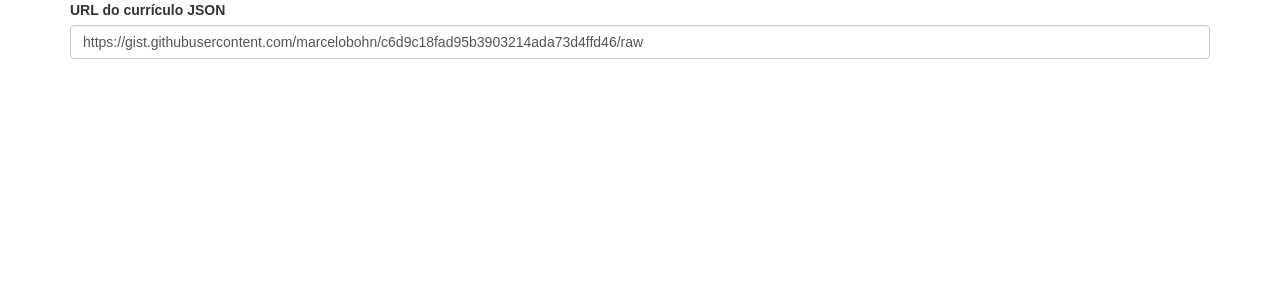
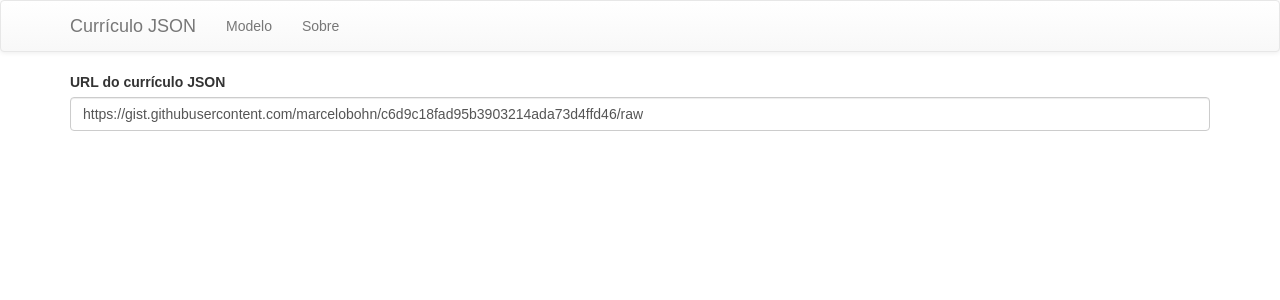
Before and after one commit to marcelobohn/app-resume, a React (Create React App) app: page / in a window 1280 px wide. Shown: the top 300 px of the page. Built offline with nearby package versions, Linux system fonts and the light colour scheme.

Commit message:
header page

```diff
--- a/src/App.js
+++ b/src/App.js
@@ -2,11 +2,13 @@ import React, { Component } from 'react';
 import './App.css';
 
 import Curriculo from './components/curriculo';
+import Header from './components/Header';
 
 class App extends Component {
   render() {
     return (
       <div className="App">
+        <Header />
         <Curriculo />
       </div>
     );
--- /dev/null
+++ b/src/components/Header.js
@@ -0,0 +1,23 @@
+import React, { Component } from 'react';
+
+import { Nav, Navbar, NavItem } from 'react-bootstrap';
+
+class Header extends Component {
+  render() {
+    return (
+      <Navbar>
+        <Navbar.Header>
+          <Navbar.Brand>
+            <a href="https://marcelobohn.github.io/app-resume">Currículo JSON</a>
+          </Navbar.Brand>
+        </Navbar.Header>
+        <Nav>
+          <NavItem eventKey={2} href="#">Modelo</NavItem>
+          <NavItem eventKey={2} href="#">Sobre</NavItem>
+        </Nav>
+      </Navbar>
+    );
+  }
+};
+
+export default Header;
```
